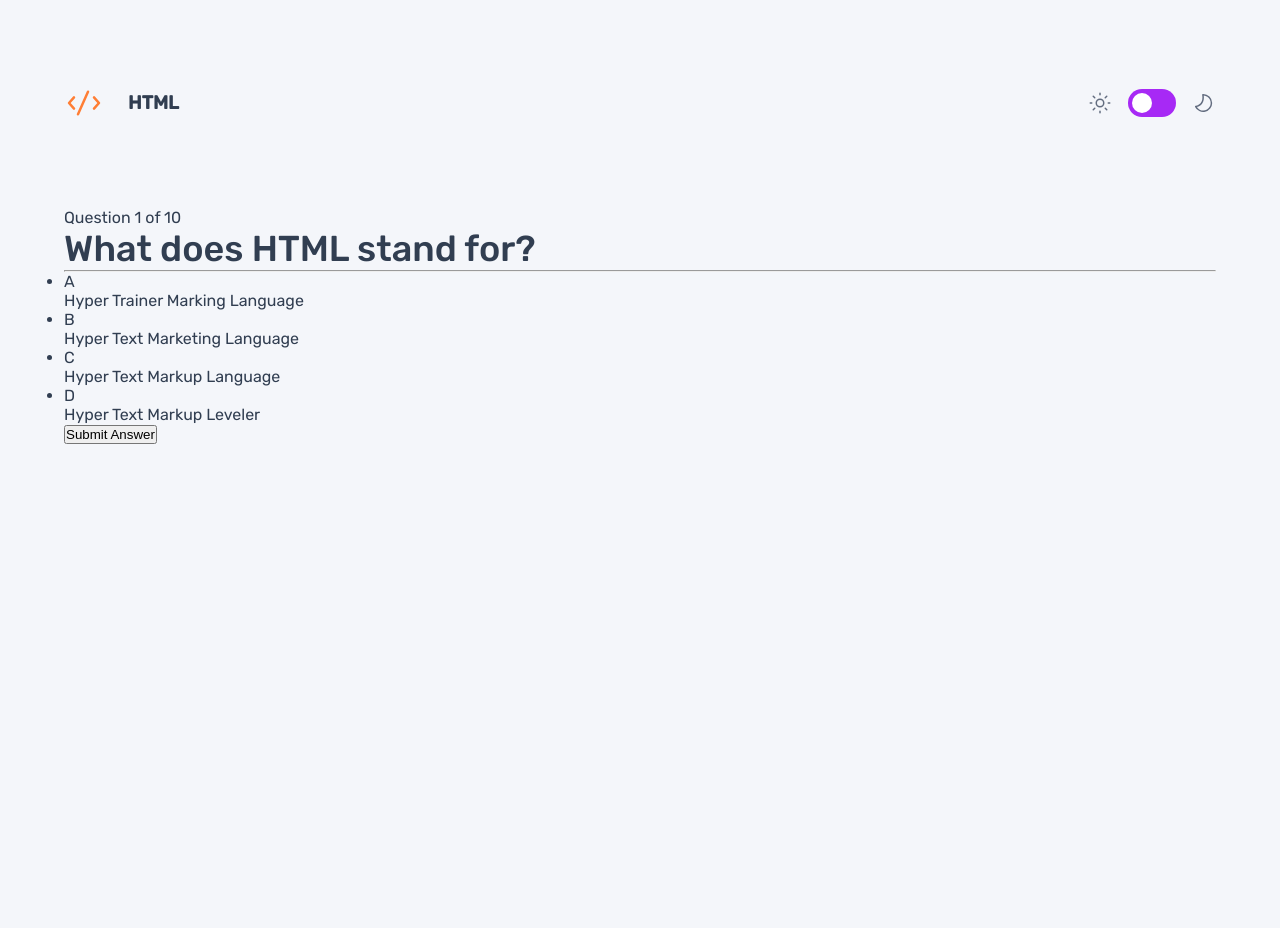
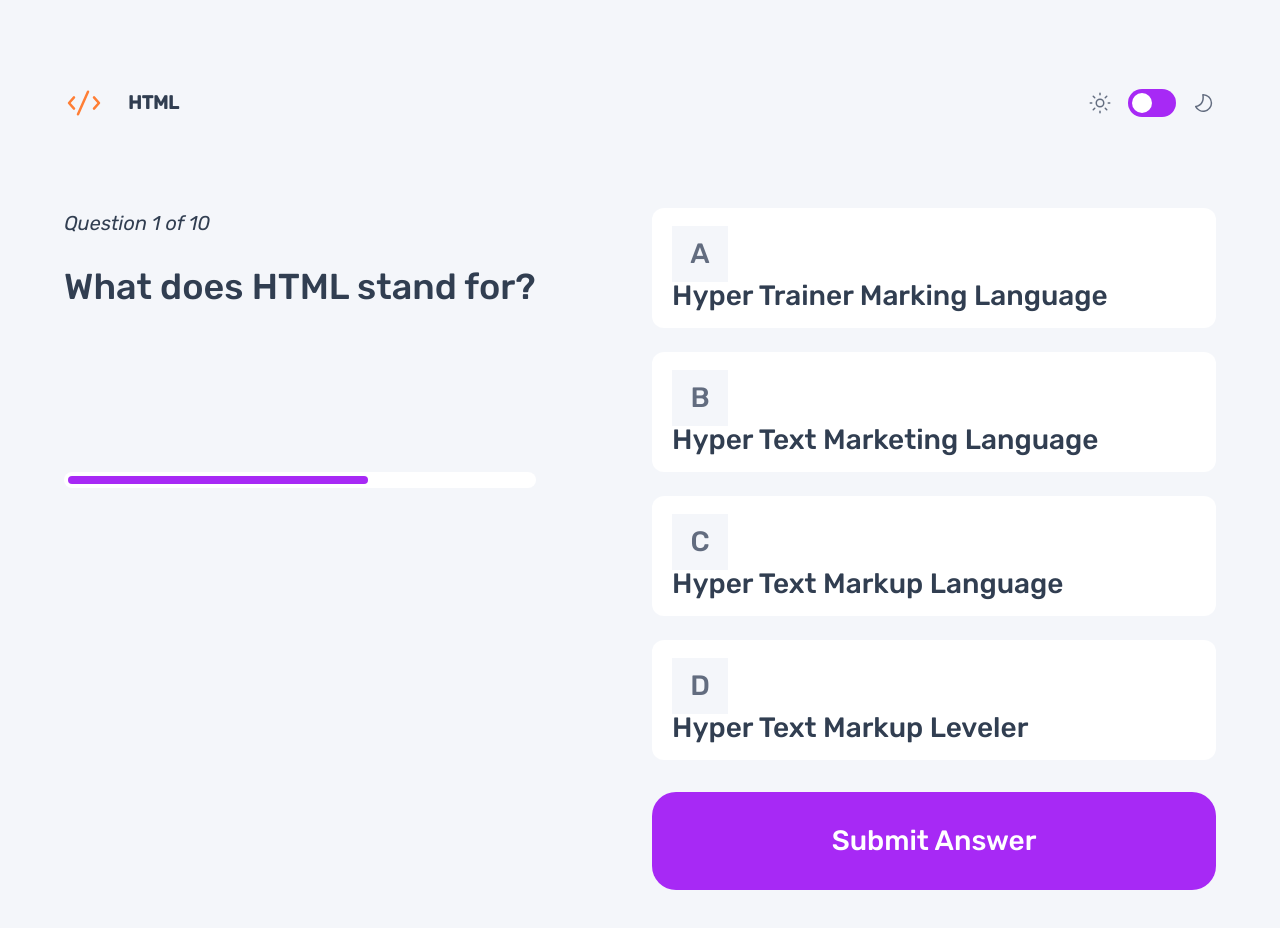
Before and after one commit to Vinicius-PR/frontend-quiz-app, a React (Create React App) app: page / in a window 1280 px wide. Both pictures are taken after a click on the item "HTML". Shown: the top 928 px of the page. Before the commit the page ends 800 px from the top, so only its background shows below. Built offline with nearby package versions, Linux system fonts and the light colour scheme.

Commit message:
Doing the styles for quiz page

```diff
--- a/src/@types/styled.d.ts
+++ b/src/@types/styled.d.ts
@@ -3,14 +3,16 @@ import "styled-components";
 declare module "styled-components" {
   export interface DefaultTheme {
     name: string,
-    colors : {
+    colors: {
       background: string,
       circle: string,
       mainText: string,
       semiText: string,
+      backgroundOptions: string,
+      linecolor: string,
       pureWhite: string,
       lightGray: string,
-      purple : string,
+      purple: string,
       lightPurple: string
     }
   }
--- a/src/App.tsx
+++ b/src/App.tsx
@@ -7,11 +7,12 @@ import { GlobalStyle } from "./styles/global";
 import lightTheme from "./styles/themes/light";
 import { QuizContext } from "./context/QuizContext";
 import QuizComponent from "./components/QuizComponent";
+import darkTheme from "./styles/themes/dark";
 
 
 function App() {
 
-  const {quizMode} = useContext(QuizContext)
+  const { quizMode } = useContext(QuizContext)
 
   const [theme, setTheme] = useState<'light' | 'dark'>('light')
   function handleSetTheme() {
@@ -19,7 +20,7 @@ function App() {
   }
 
   return (
-    <ThemeProvider theme={theme === 'light' ? lightTheme : lightTheme}>
+    <ThemeProvider theme={theme === 'light' ? lightTheme : darkTheme}>
       <GlobalStyle />
       <Header
         handleSetTheme={handleSetTheme}
--- /dev/null
+++ b/src/breakpoints.ts
@@ -0,0 +1,26 @@
+interface Size {
+  xs: string
+  sm: string
+  md: string
+  lg: string
+  xl: string
+  xxl: string
+}
+
+const size: Size = {
+  xs: '400px', // for small screen mobile
+  sm: '600px', // for mobile screen
+  md: '900px', // for tablets
+  lg: '1280px', // for laptops
+  xl: '1440px', // for desktop / monitors
+  xxl: '1920px', // for big screens
+}
+
+export const device = {
+  xs: `(max-width: ${size.xs})`,
+  sm: `(max-width: ${size.sm})`,
+  md: `(max-width: ${size.md})`,
+  lg: `(max-width: ${size.lg})`,
+  xl: `(max-width: ${size.xl})`,
+  xxl: `(max-width: ${size.xxl})`,
+}
--- a/src/components/Header/styles.ts
+++ b/src/components/Header/styles.ts
@@ -1,4 +1,5 @@
 import styled from "styled-components";
+import { device } from "../../breakpoints";
 
 export const HeaderContainer = styled.header`
   display: flex;
@@ -6,7 +7,7 @@ export const HeaderContainer = styled.header`
   margin-top: 83px;
   margin-bottom: 85px;
 
-  @media (max-width: 768px) {
+  @media ${device.md} {
     margin-top: 40px;
     margin-bottom: 50px;
   }
--- a/src/components/Home/styles.ts
+++ b/src/components/Home/styles.ts
@@ -1,16 +1,16 @@
 import styled from "styled-components";
+import { device } from "../../breakpoints";
 
 export const HomeContainer = styled.main`
   display: flex;
   justify-content: space-between;
 
-  @media (max-width:768px) {
+  @media ${device.md} {
     flex-direction: column;
     gap: 64px;
   }
 
-  @media (max-width:375px) {
-    flex-direction: column;
+  @media ${device.sm} {
     gap: 40px;
   }
 `
@@ -20,7 +20,7 @@ export const TextContainer = styled.div`
     margin-top: 48px;
   }
 
-  @media (max-width:768px) {
+   @media ${device.md} {
     p {
       margin-top: 16px;
     }
@@ -35,7 +35,7 @@ export const SubjectContainer = styled.div`
     gap: 24px;
 
     li {
-      background-color: ${props => props.theme.colors.pureWhite};
+      background-color: ${props => props.theme.colors.backgroundOptions};
       border-radius: 24px;
       padding: 20px;
       cursor: pointer;
@@ -45,7 +45,7 @@ export const SubjectContainer = styled.div`
     }
   }
 
-  @media (max-width:768px) {
+   @media ${device.md} {
     width: 100%;
   }
 `
--- a/src/components/QuizComponent/index.tsx
+++ b/src/components/QuizComponent/index.tsx
@@ -1,7 +1,7 @@
 import { useContext } from "react"
 import { QuizContext } from "../../context/QuizContext"
-import { OptionsContainer, QuestionContainer, QuizContainer } from "./styles"
-import { HeadingM } from "../../styles/global"
+import { OptionsContainer, QuestionContainer, QuizContainer, LineDiv } from "./styles"
+import { BodyS, HeadingM, HeadingS } from "../../styles/global"
 
 export default function QuizComponent() {
   const { quiz, quizCount } = useContext(QuizContext)
@@ -10,29 +10,39 @@ export default function QuizComponent() {
   return (
     <QuizContainer>
       <QuestionContainer>
-        <span>Question {quizCount + 1} of {quiz.questions.length}</span>
+        <BodyS>Question {quizCount + 1} of {quiz.questions.length}</BodyS>
         <HeadingM>
           {quiz.questions[quizCount].question}
         </HeadingM>
 
-        <hr />
+        <LineDiv>
+          <hr />
+        </LineDiv>
+
       </QuestionContainer>
 
       <OptionsContainer>
-        <ul>
+        <form action="#">
           {
             quiz.questions[quizCount].options.map((option, index) => {
               return (
-                <li key={index}>
-                  <span>{optionsLetters[index]}</span>
-                  <p>{option}</p>
-                </li>
+                <div>
+                  <input required={true} type="radio" id={option} name={`question number ${quizCount}`} value={option} />
+
+                  <label htmlFor={option}>
+                    <span><HeadingS>{optionsLetters[index]}</HeadingS></span>
+                    <HeadingS>{option}</HeadingS>
+                  </label>
+                </div>
               )
             })
           }
-        </ul>
-
-        <button type="submit">Submit Answer</button>
+          <button type="submit">
+            <HeadingS>
+              Submit Answer
+            </HeadingS>
+          </button>
+        </form>
       </OptionsContainer>
     </QuizContainer>
   )
--- a/src/components/QuizComponent/styles.ts
+++ b/src/components/QuizComponent/styles.ts
@@ -1,9 +1,82 @@
 import styled from "styled-components";
+import { device } from "../../breakpoints";
 
 export const QuizContainer = styled.main`
+  display: flex;
+  justify-content: space-between;
 
+  @media ${device.md} {
+    flex-direction: column;
+    gap: 64px;
+  }
+
+  @media ${device.sm} {
+    gap: 40px;
+  }
 `
 
-export const QuestionContainer = styled.div``
+export const LineDiv = styled.div`
+  background-color: ${props => props.theme.colors.linecolor};
+  border-radius: 104px;
+  padding: 4px;
+  hr {
+    border-radius: 104px;
+    border: none;
+    height: 8px;
+    max-width: 300px;
+    background-color: ${props => props.theme.colors.purple};
+  }
+`
 
-export const OptionsContainer = styled.div``
+export const QuestionContainer = styled.div`
+  h2 {
+    margin-top: 27px;
+    margin-bottom: 164px;
+  }
+`
+
+export const OptionsContainer = styled.div`
+  width: 564px;
+
+  form {
+    display: flex;
+    flex-direction: column;
+    gap: 24px;
+
+    div {
+      background-color: ${props => props.theme.colors.backgroundOptions};
+      position: relative;
+      padding: 18px 20px;
+      border-radius: 12px;
+
+      input {
+        visibility: hidden;
+        position: absolute;
+      }
+
+      label {
+        span {
+          display: inline-block;
+          background-color: ${props => props.theme.colors.lightGray};
+          width: 56px;
+          height: 56px;
+          color: #626C7F;
+          display: flex;
+          justify-content: center;
+          align-items: center;
+        }
+      }
+    }
+
+    button {
+      height: 98px;
+      border-radius: 24px;
+      background-color: ${props => props.theme.colors.purple};
+      border: none;
+      color: ${props => props.theme.colors.pureWhite};
+      font-family: 'Rubik', sans-serif;
+      margin-top: 8px;
+      cursor: pointer;
+    }
+  }
+`
--- a/src/styles/global.ts
+++ b/src/styles/global.ts
@@ -1,4 +1,5 @@
 import styled, { createGlobalStyle } from "styled-components";
+import { device } from "../breakpoints";
 
 export const GlobalStyle = createGlobalStyle`
   * {
@@ -14,11 +15,11 @@ export const GlobalStyle = createGlobalStyle`
     color: ${props => props.theme.colors.mainText};
     background-color: ${props => props.theme.colors.background};
 
-    @media (max-width: 1288px) {
+    @media ${device.lg} {
       margin: 0 64px 64px;
     }
 
-    @media (max-width: 375px) {
+    @media ${device.sm} {
       margin: 0 24px 24px;
     }
   }
@@ -36,7 +37,11 @@ export const BodyS = styled.p`
   font-weight: 400;
   line-height: 150%; /* 30px */
 
-  @media (max-width: 375px) {
+  @media ${device.sm} {
+    font-size: 1rem; // 16px
+  }
+
+  @media ${device.xs} {
     font-size: 0.875rem; // 14px
   }
 `
@@ -52,7 +57,11 @@ export const HeadingLBold = styled.h1`
   font-weight: 500;
   line-height: 100%; /* 64px */
 
-  @media (max-width: 375px) {
+  @media ${device.sm} {
+    font-size: 3.125rem; // 50px
+  }
+
+  @media ${device.xs} {
     font-size: 2.5rem; // 40px
   }
 `
@@ -62,7 +71,11 @@ export const HeadingLRegular = styled.h1`
   font-weight: 300;
   line-height: 100%; /* 64px */
 
-  @media (max-width: 375px) {
+  @media ${device.sm} {
+    font-size: 3.125rem; // 50px
+  }
+
+  @media ${device.xs} {
     font-size: 2.5rem; // 40px
   }
 `
@@ -78,7 +91,11 @@ export const HeadingS = styled.h3`
   font-weight: 500;
   line-height: 100%; /* 28px */
 
-  @media (max-width: 375px) {
+  @media ${device.sm} {
+    font-size: 1.375rem; // 22px
+  }
+
+  @media ${device.xs} {
     font-size: 1.125rem; // 18px
   }
 `
--- /dev/null
+++ b/src/styles/themes/dark.ts
@@ -0,0 +1,17 @@
+const darkTheme = {
+  name: 'dark',
+  colors: {
+    background: '#313E51',
+    circle: '#2D3949',
+    mainText: '#FFFFFF', //Pure white
+    semiText: '#ABC1E1', //light Bluish
+    backgroundOptions: '#3B4D66',
+    linecolor: '#3B4D66',
+    pureWhite: '#FFFFFF',
+    lightGray: '#F4F6FA',
+    purple: '#A729F5',
+    lightPurple: '#D394FA'
+  }
+}
+
+export default darkTheme
--- a/src/styles/themes/light.ts
+++ b/src/styles/themes/light.ts
@@ -5,14 +5,12 @@ const lightTheme = {
     circle: '#EDF1F9',
     mainText: '#313E51', //Dark Navy
     semiText: '#626C7F', //Grey Navy
+    backgroundOptions: '#FFFFFF',
+    linecolor: '#FFFFFF',
     pureWhite: '#FFFFFF',
     lightGray: '#F4F6FA',
-    purple : '#A729F5',
+    purple: '#A729F5',
     lightPurple: '#D394FA'
-  },
-  breakPoints: {
-    tablet: '768px',
-    MobileM: '375px',
   }
 }
 
```
